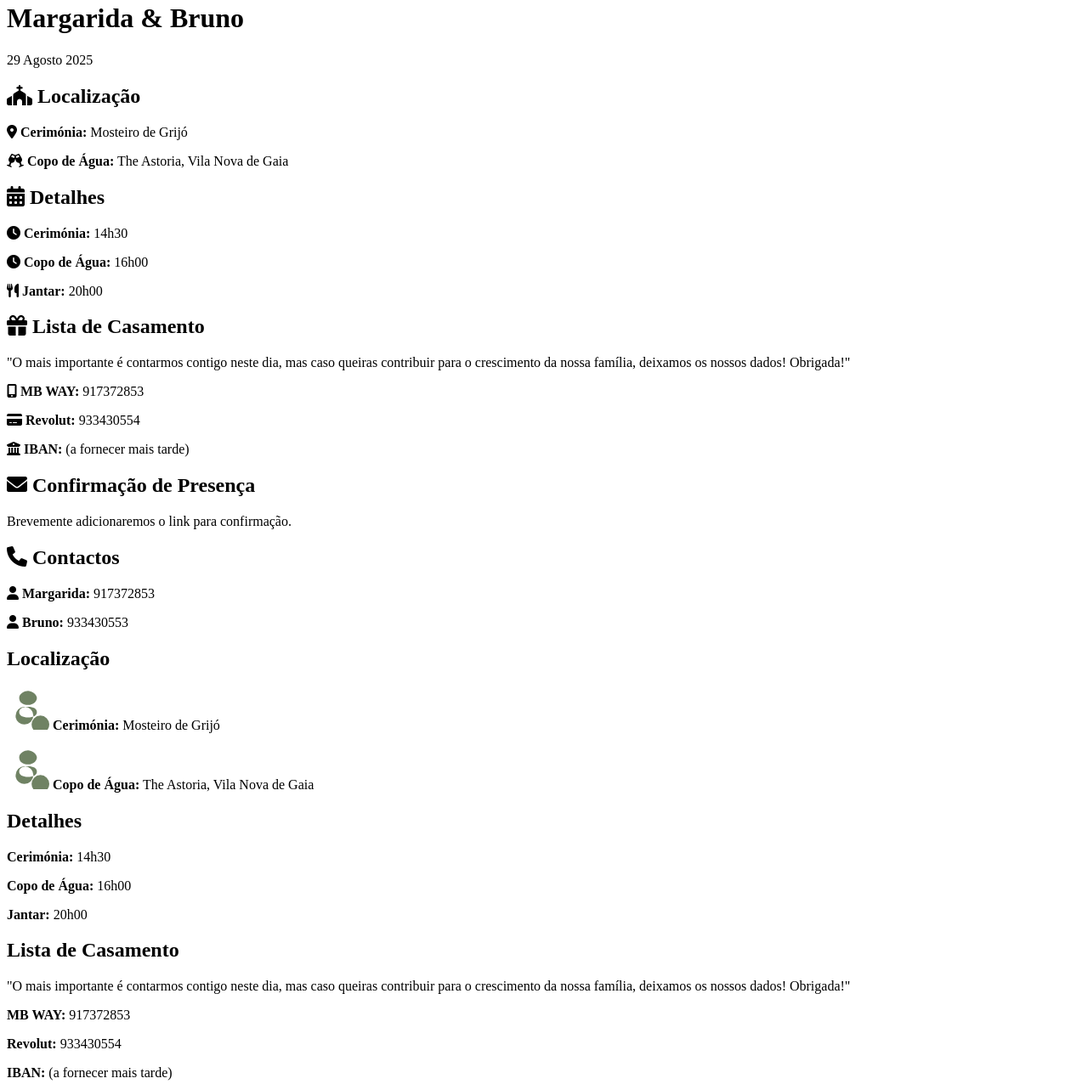
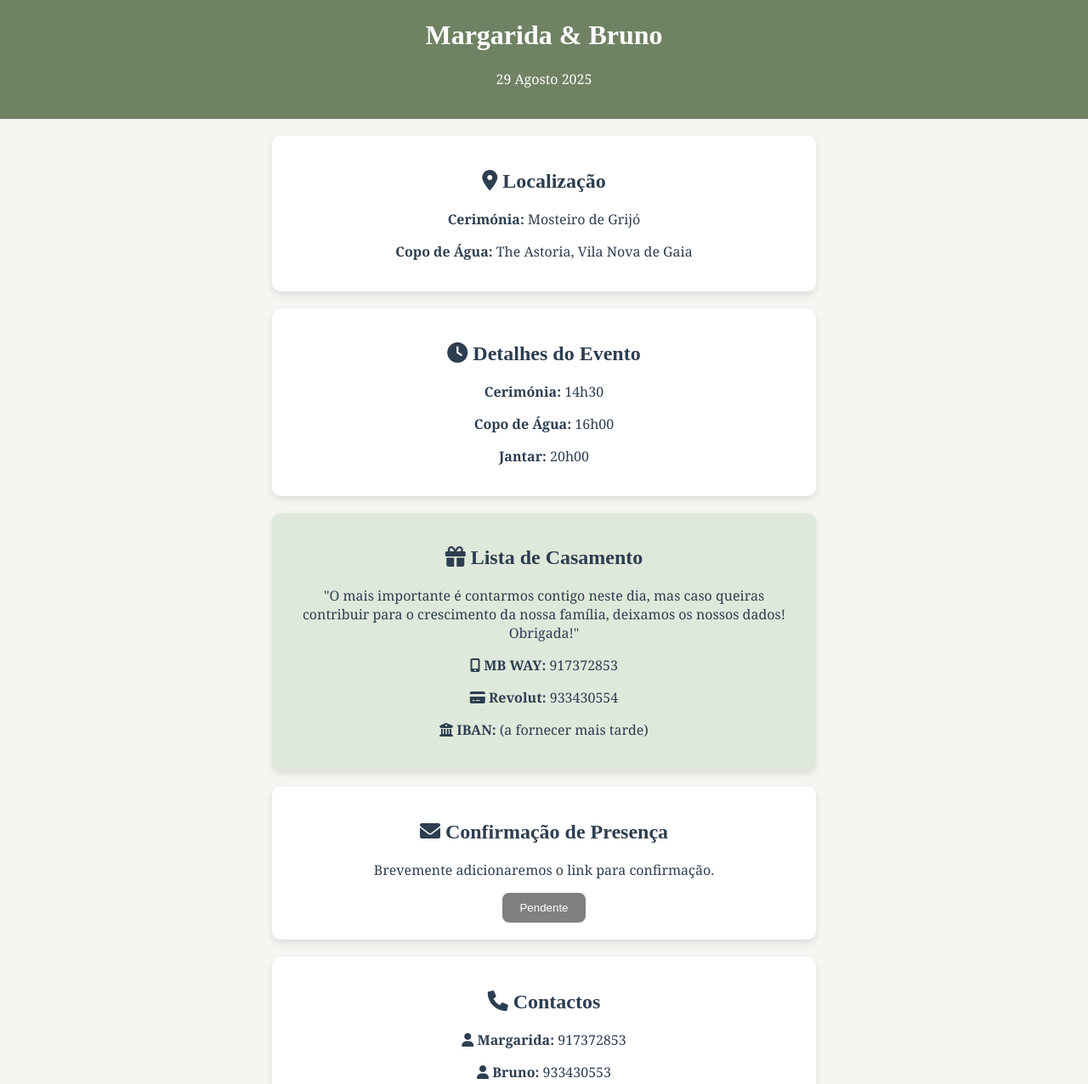
Before and after one commit to Marga0710/Casamento, a plain HTML site: page index.html in a window 1280 px wide. Shown: the part 18-1294 px from the top of the page at 85% size. Drawn offline with Linux system fonts and the light colour scheme.

Commit message:
Update index.html

```diff
--- a/index.html
+++ b/index.html
@@ -5,71 +5,51 @@
     <meta name="viewport" content="width=device-width, initial-scale=1.0">
     <title>Margarida & Bruno - Casamento</title>
     <link rel="stylesheet" href="https://cdnjs.cloudflare.com/ajax/libs/font-awesome/6.0.0/css/all.min.css">
+    <link rel="stylesheet" href="style.css">
 </head>
 <body>
+
     <header>
         <h1>Margarida & Bruno</h1>
         <p>29 Agosto 2025</p>
-        <h2><i class="fas fa-church"></i> Localização</h2>
-<p><i class="fas fa-map-marker-alt"></i> <strong>Cerimónia:</strong> Mosteiro de Grijó</p>
-<p><i class="fas fa-glass-cheers"></i> <strong>Copo de Água:</strong> The Astoria, Vila Nova de Gaia</p>
-
-<h2><i class="fas fa-calendar-alt"></i> Detalhes</h2>
-<p><i class="fas fa-clock"></i> <strong>Cerimónia:</strong> 14h30</p>
-<p><i class="fas fa-clock"></i> <strong>Copo de Água:</strong> 16h00</p>
-<p><i class="fas fa-utensils"></i> <strong>Jantar:</strong> 20h00</p>
-
-<h2><i class="fas fa-gift"></i> Lista de Casamento</h2>
-<p>"O mais importante é contarmos contigo neste dia, mas caso queiras contribuir para o crescimento da nossa família, deixamos os nossos dados! Obrigada!"</p>
-<p><i class="fas fa-mobile-alt"></i> <strong>MB WAY:</strong> 917372853</p>
-<p><i class="fas fa-credit-card"></i> <strong>Revolut:</strong> 933430554</p>
-<p><i class="fas fa-university"></i> <strong>IBAN:</strong> (a fornecer mais tarde)</p>
-
-<h2><i class="fas fa-envelope"></i> Confirmação de Presença</h2>
-<p>Brevemente adicionaremos o link para confirmação.</p>
-
-<h2><i class="fas fa-phone"></i> Contactos</h2>
-<p><i class="fas fa-user"></i> <strong>Margarida:</strong> 917372853</p>
-<p><i class="fas fa-user"></i> <strong>Bruno:</strong> 933430553</p>
-
     </header>
 
     <section class="localizacao">
-        <h2>Localização</h2>
-        <p><img src="assets/flores.svg" alt="Flores"> <strong>Cerimónia:</strong> Mosteiro de Grijó</p>
-        <p><img src="assets/flores.svg" alt="Flores"> <strong>Copo de Água:</strong> The Astoria, Vila Nova de Gaia</p>
+        <h2><i class="fas fa-map-marker-alt"></i> Localização</h2>
+        <p><strong>Cerimónia:</strong> Mosteiro de Grijó</p>
+        <p><strong>Copo de Água:</strong> The Astoria, Vila Nova de Gaia</p>
     </section>
 
     <section class="detalhes">
-        <h2>Detalhes</h2>
+        <h2><i class="fas fa-clock"></i> Detalhes do Evento</h2>
         <p><strong>Cerimónia:</strong> 14h30</p>
         <p><strong>Copo de Água:</strong> 16h00</p>
         <p><strong>Jantar:</strong> 20h00</p>
     </section>
 
     <section class="lista-casamento">
-        <h2>Lista de Casamento</h2>
+        <h2><i class="fas fa-gift"></i> Lista de Casamento</h2>
         <p>"O mais importante é contarmos contigo neste dia, mas caso queiras contribuir para o crescimento da nossa família, deixamos os nossos dados! Obrigada!"</p>
-        <p><strong>MB WAY:</strong> 917372853</p>
-        <p><strong>Revolut:</strong> 933430554</p>
-        <p><strong>IBAN:</strong> (a fornecer mais tarde)</p>
+        <p><i class="fas fa-mobile-alt"></i> <strong>MB WAY:</strong> 917372853</p>
+        <p><i class="fas fa-credit-card"></i> <strong>Revolut:</strong> 933430554</p>
+        <p><i class="fas fa-university"></i> <strong>IBAN:</strong> (a fornecer mais tarde)</p>
     </section>
 
     <section class="rsvp">
-        <h2>Confirma a tua presença</h2>
+        <h2><i class="fas fa-envelope"></i> Confirmação de Presença</h2>
         <p>Brevemente adicionaremos o link para confirmação.</p>
         <button disabled>Pendente</button>
     </section>
 
     <section class="contactos">
-        <h2>Contactos</h2>
-        <p><strong>Margarida:</strong> 917372853</p>
-        <p><strong>Bruno:</strong> 933430553</p>
-        <img src="assets/casal.svg" alt="Casal">
+        <h2><i class="fas fa-phone"></i> Contactos</h2>
+        <p><i class="fas fa-user"></i> <strong>Margarida:</strong> 917372853</p>
+        <p><i class="fas fa-user"></i> <strong>Bruno:</strong> 933430553</p>
     </section>
 
     <footer>
         <p>&copy; 2025 Margarida & Bruno</p>
     </footer>
+
 </body>
 </html>
```
